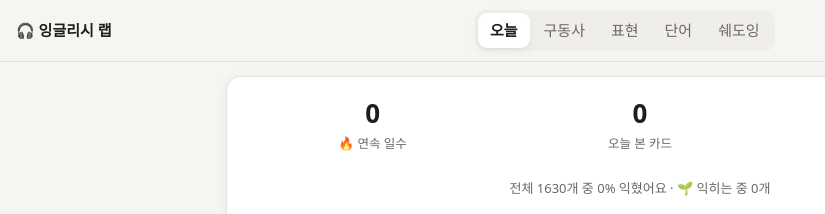
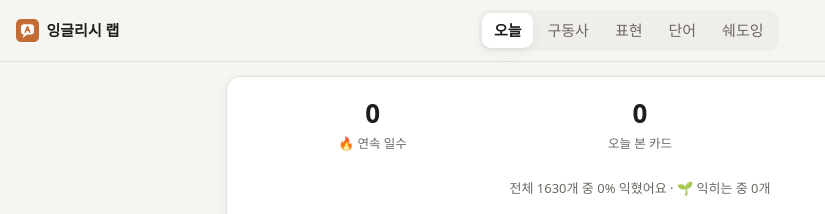
Before and after one commit to kkonoo/english_lab, a plain HTML site: page index.html in a window 1280 px wide. Shown: the top 214 px of the page, 0-825 px from the left. Drawn offline with Linux system fonts and the light colour scheme; a web font is replaced by a local one.

Commit message:
상단 제목 🎧도 새 아이콘으로
제목 옆 🎧를 icons/icon.svg 그림으로 바꿨어요 (듣기 문제의 🎧는 그대로).
icon.svg는 오프라인 캐시에도 넣었어요.

Co-Authored-By: Claude Opus 5.5 <noreply@anthropic.com>
Claude-Session: https://claude.ai/code/session_013CY8uAbLsvFvcgMsZrQn2v

```diff
--- a/css/style.css
+++ b/css/style.css
@@ -61,7 +61,8 @@ main { max-width: 860px; margin: 0 auto; padding: 14px 16px 60px; }
   padding: 10px 16px; background: color-mix(in srgb, var(--bg) 88%, transparent);
   backdrop-filter: blur(10px); border-bottom: 1px solid var(--line);
 }
-.brand { font-weight: 700; white-space: nowrap; }
+.brand { font-weight: 700; white-space: nowrap; display: flex; align-items: center; gap: 8px; }
+.brand img { width: 1.5em; height: 1.5em; }
 .topbar .seg { margin: 0 auto; }
 
 .seg { display: inline-flex; gap: 2px; padding: 3px; background: var(--surface-2); border-radius: 11px; flex-wrap: wrap; }
--- a/index.html
+++ b/index.html
@@ -14,7 +14,7 @@
 </head>
 <body>
   <header class="topbar">
-    <div class="brand">🎧 잉글리시 랩</div>
+    <div class="brand"><img src="icons/icon.svg" alt="">잉글리시 랩</div>
     <nav class="seg" id="tabs">
       <button data-tab="today" class="on">오늘</button>
       <button data-tab="grid">구동사</button>
--- a/sw.js
+++ b/sw.js
@@ -5,7 +5,7 @@ const SHELL = [
   'data/core.js', 'data/phrasals.js', 'data/shadow.js', 'data/idioms.js', 'data/words.js',
   'js/app.js', 'js/card.js', 'js/today.js', 'js/quiz.js', 'js/grid.js', 'js/list.js', 'js/sounds.js', 'js/shadow.js', 'js/idioms.js', 'js/words.js', 'js/notes.js', 'js/search.js',
   'js/sync.js', 'js/firebase-config.js',
-  'manifest.webmanifest', 'icons/app-192.png', 'icons/app-512.png', 'icons/app-maskable-192.png', 'icons/app-maskable-512.png',
+  'manifest.webmanifest', 'icons/icon.svg', 'icons/app-192.png', 'icons/app-512.png', 'icons/app-maskable-192.png', 'icons/app-maskable-512.png',
 ];
 
 self.addEventListener('install', e => {
```
